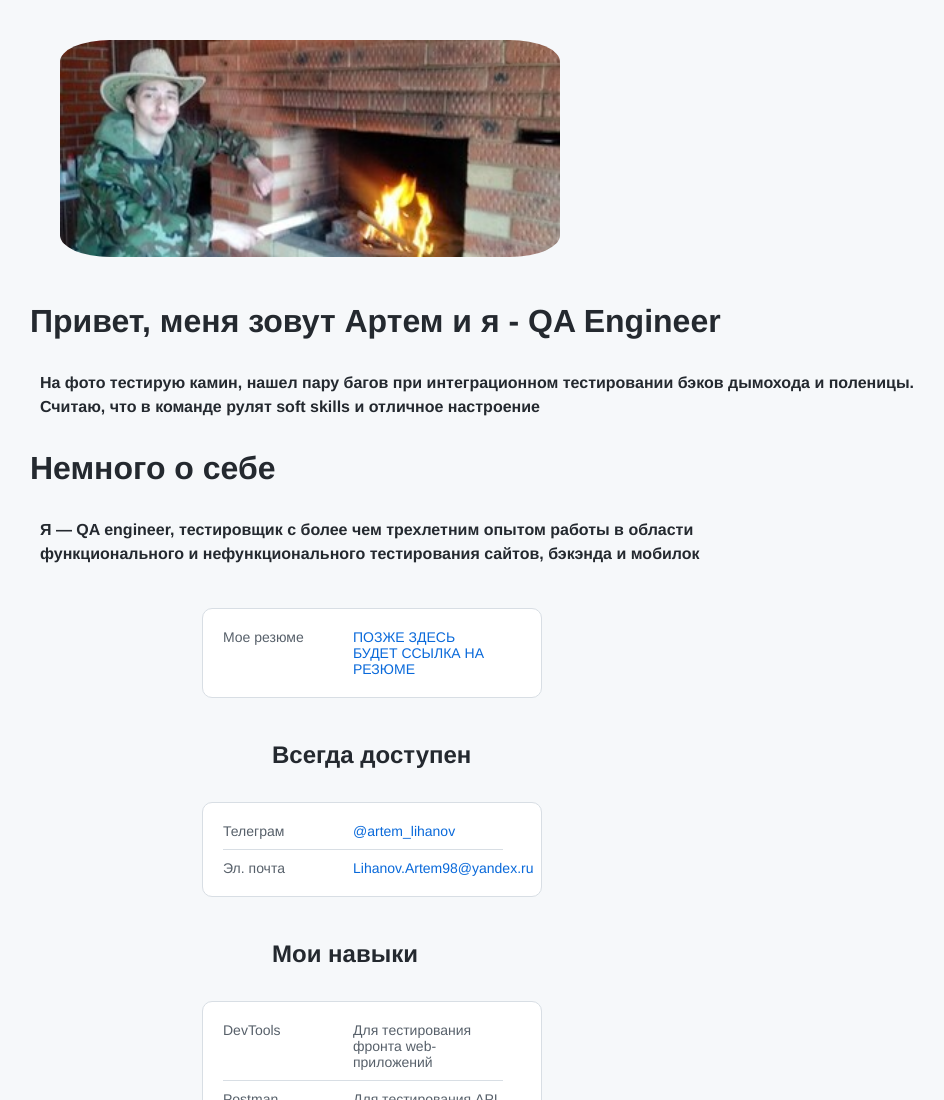
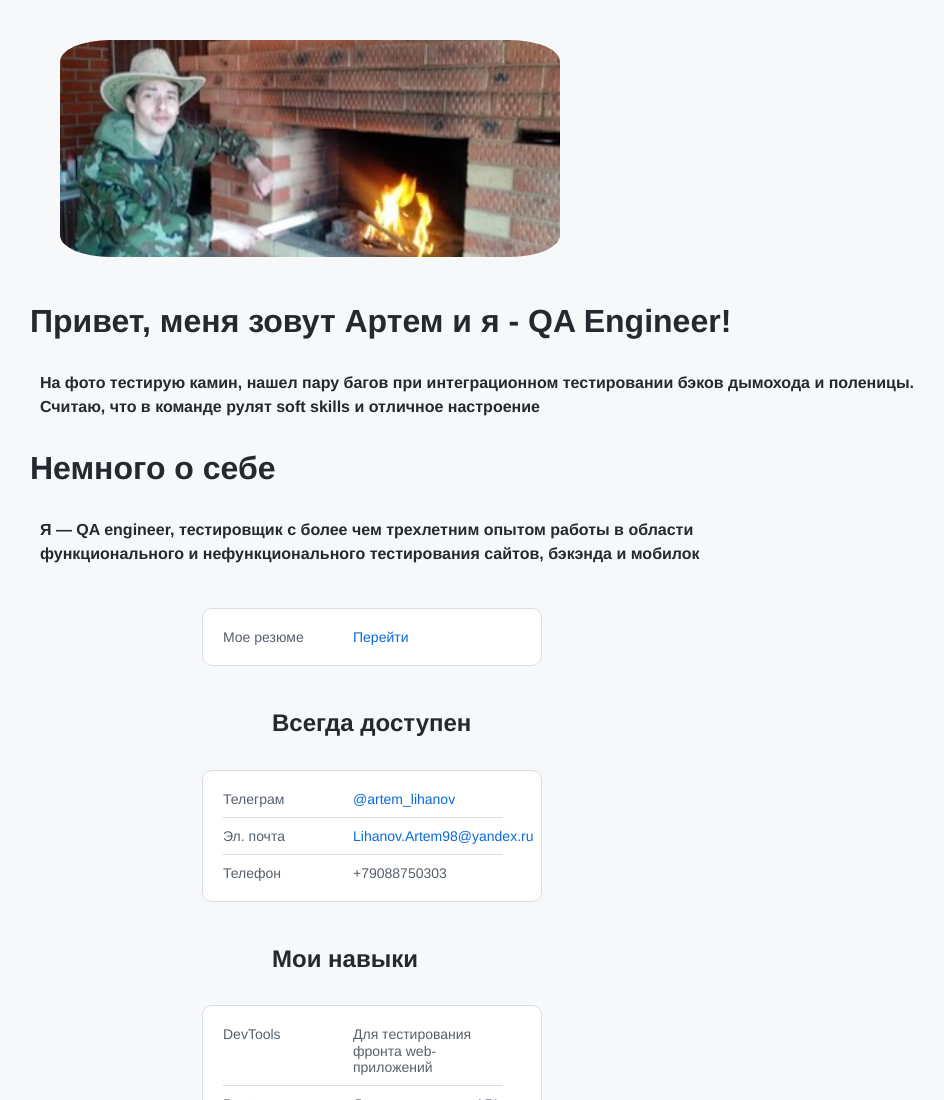
Before and after one commit to ArtemLihanov/ArtemLihanov.github.io, a plain HTML site: page index.html in a window 1280 px wide. Shown: the top 1100 px of the page, without its empty margins (268-1212 px from the left). Drawn offline with Linux system fonts and the light colour scheme.

Commit message:
очередные правки

```diff
--- a/index.html
+++ b/index.html
@@ -12,7 +12,7 @@
   <body>
     <header class="header">
       <img src="./avatar.png" alt="avatar" class="header__avatar" />
-      <h1 class="header__title">Привет, меня зовут Артем и я - QA Engineer</h1>
+      <h1 class="header__title">Привет, меня зовут Артем и я - QA Engineer!</h1>
       <h3 class="header__subtitle">На фото тестирую камин, нашел пару багов при интеграционном тестировании бэков дымохода и поленицы.</h3>
       <h3 class="header__subtitle">Считаю, что в команде рулят soft skills и отличное настроение</h3>
       <h4 class="header__title">Немного о себе</h4>
@@ -24,7 +24,7 @@
         <ul class="links__container">
           <li class="links__link">
             <p class="links__title">Мое резюме</p>
-            <a class="linsk__link" href="">ПОЗЖЕ ЗДЕСЬ БУДЕТ ССЫЛКА НА РЕЗЮМЕ</a>
+            <a class="linsk__link" href="https://tyumen.hh.ru/resume/296ffc51ff0daf66d10039ed1f556c36654e4e?customDomain=1">Перейти</a>
           </li>
           </ul>
           </section>
@@ -38,8 +38,11 @@
           <li class="links__link">
             <p class="links__title">Эл. почта</p>
             <a class="linsk__link" href="mailto:Lihanov.Artem98@yandex.ru"
-              >Lihanov.Artem98@yandex.ru</a
-            >
+              >Lihanov.Artem98@yandex.ru</a>
+               </li>
+               <li class="links__link">
+            <p class="links__title">Телефон</p>
+            <p class="links__title">+79088750303</p>
           </li>
         </ul>
       </section>
```
